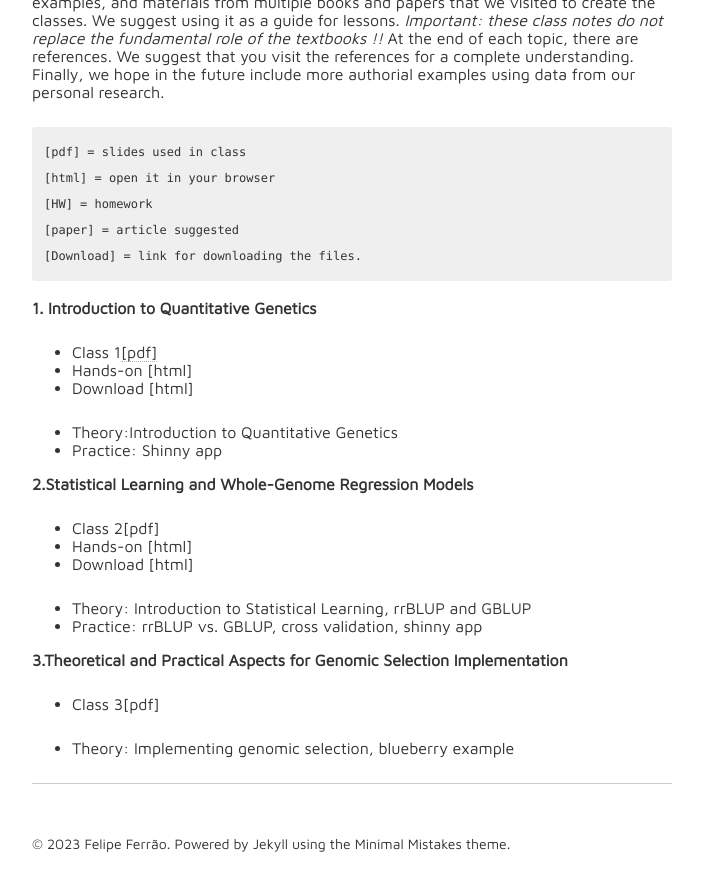
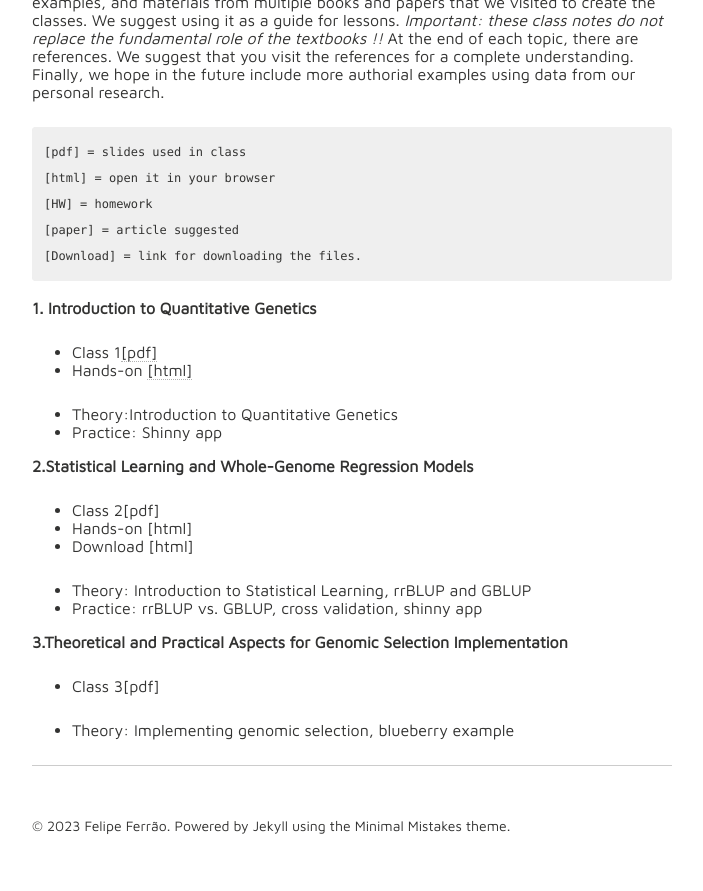
Before and after one commit to lfelipe-ferrao/lfelipe-ferrao.github.io, a Jekyll site: the page built from class/survey/index.md, in a window 1280 px wide and 900 px high, scrolled down 1455 px. Shown: the top 891 px of the window, without its empty margins (288-991 px from the left). Built offline with Jekyll 4.4.1, drawn with Linux system fonts in a browser that asks for light colours; nearby versions of some CDN libraries; our own code applies the rules of GitHub Pages for plain Markdown files.

Commit message:
Update index.md

```diff
--- a/class/survey/index.md
+++ b/class/survey/index.md
@@ -52,8 +52,7 @@ It is an attempt to organize and make available to any student the class notes u
 **1. Introduction to Quantitative Genetics**
 
 - Class 1[[pdf]](https://github.com/lfelipe-ferrao/lfelipe-ferrao.github.io/blob/master/class/survey/Introduction_2022.pdf)
-- Hands-on [html]
-- Download [html]
+- Hands-on [[html]]((https://htmlpreview.github.io/?https://github.com/lfelipe-ferrao/lfelipe-ferrao.github.io/blob/master/class/survey/Introduction.html))
 
 - Theory:Introduction to Quantitative Genetics
 - Practice: Shinny app
```
